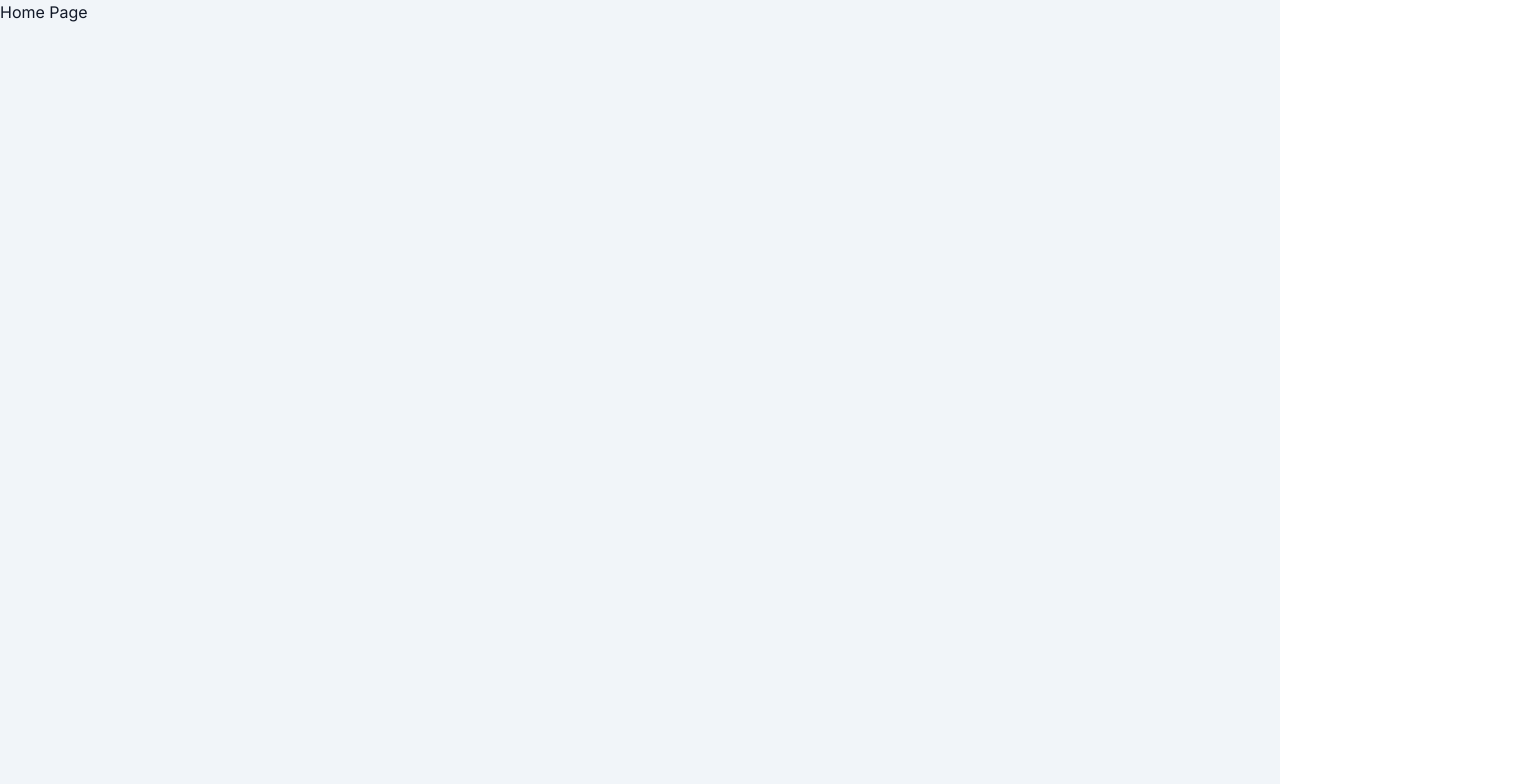
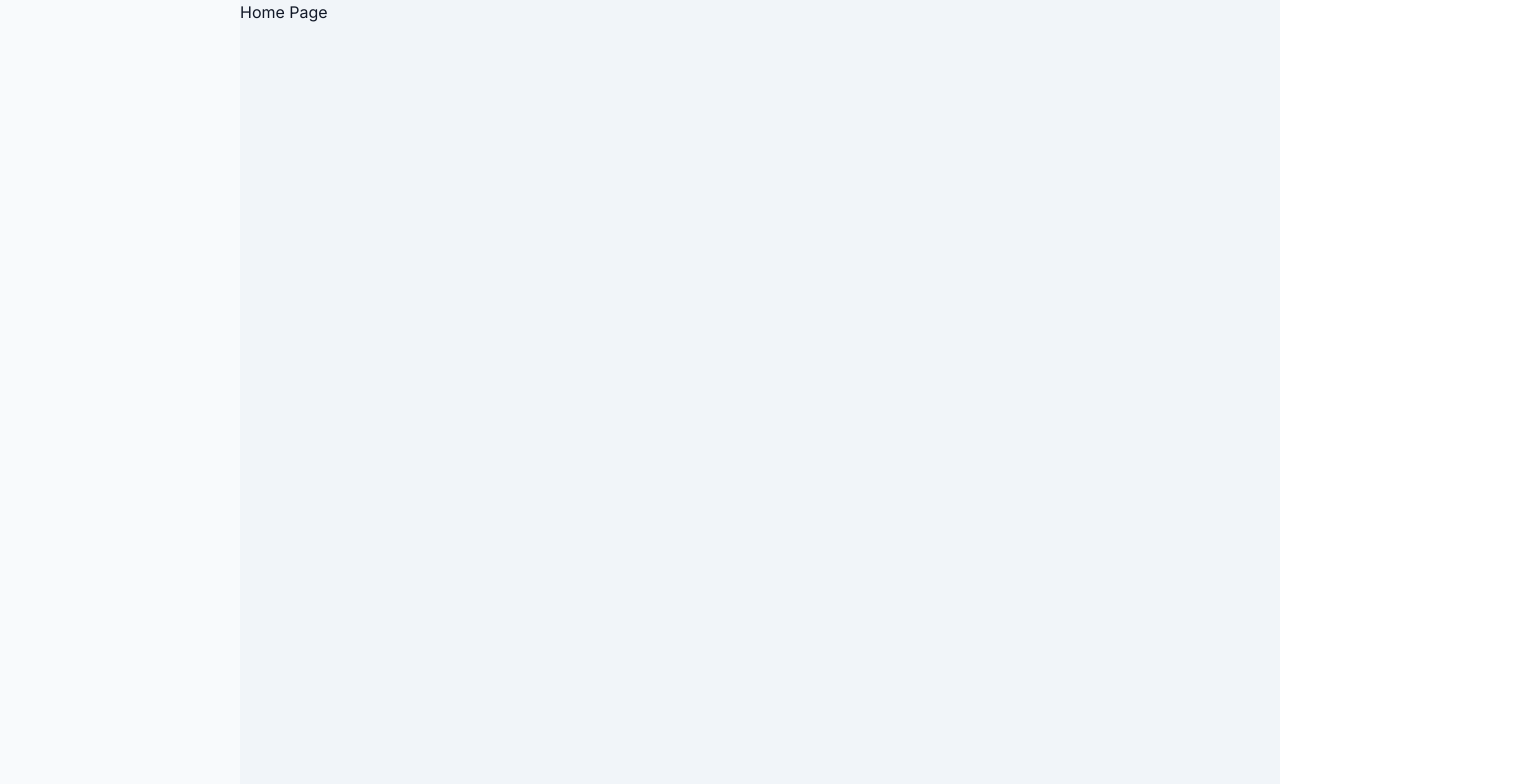
Before and after one commit to antonpalermo/scrawl, a Next.js app: page / in a window 1280 px wide. Shown: the top 784 px of the page, 1520 px wide, since content can reach past the window. Built offline with nearby package versions, Linux system fonts and the light colour scheme.

Commit message:
update layout

```diff
--- a/src/app/layout.tsx
+++ b/src/app/layout.tsx
@@ -21,7 +21,10 @@ export default function RootLayout({
     <html lang="en">
       <body className={inter.className}>
         <main className="absolute inset-0 dark:bg-slate-900 dark:text-slate-50 bg-slate-100 text-gray-900">
-          {children}
+          <div className="fixed left-0 w-60 inset-y-0 bg-slate-50 px-5">
+            <div className="py-10">{/* sidenav contents goes here */}</div>
+          </div>
+          <div className="relative left-60 right-0 inset-y-0">{children}</div>
         </main>
       </body>
     </html>
--- a/src/middleware.ts
+++ /dev/null
@@ -1 +0,0 @@
-export { default } from "next-auth/middleware"
```
